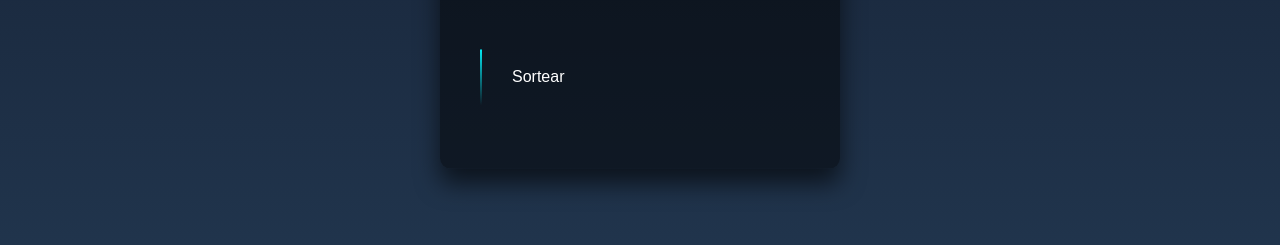
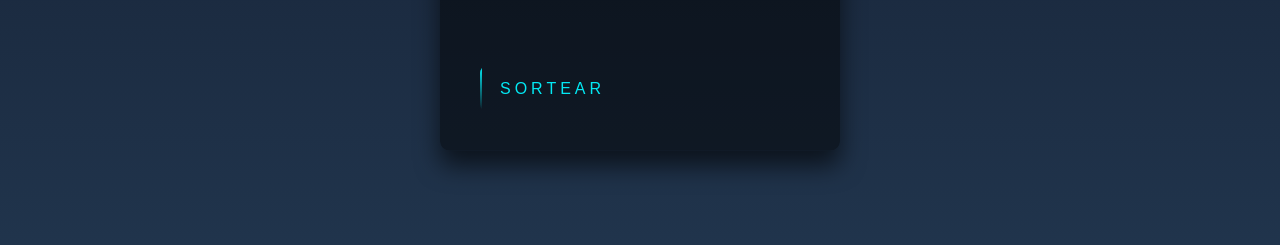
Before and after one commit to FelipeSousa366/Sorteio-de-paises, a plain HTML site: page index.html in a window 1280 px wide. Shown: the part 365-610 px from the top of the page. Drawn offline with nearby package versions, Linux system fonts and the light colour scheme.

Commit message:
Corrigindo defeito 4.0, agora vai

```diff
--- a/index.html
+++ b/index.html
@@ -18,13 +18,15 @@
                 <p id="texto" class="paragrafo"></p>
             </div>
 
-            <p id="btnp">
+           <button type="button" id="btnMensagem" class="btn">
                 <span></span>
                 <span></span>
                 <span></span>
                 <span></span>
-                <button type="button" id="btnMensagem" class="btn">Sortear</button>
-            </p>
+                Sortear
+
+            </button>
+
          </form>
     </div>
 </body>
--- a/src/css/style.css
+++ b/src/css/style.css
@@ -62,7 +62,7 @@ body {
   font-size: 12px;
 }
 
-.login-box form #btnp {
+.login-box form #btnMensagem {
   position: relative;
   display: inline-block;
   padding: 10px 20px;
@@ -76,7 +76,7 @@ body {
   letter-spacing: 4px
 }
 
-.login-box #btnp:hover {
+.login-box #btnMensagem:hover {
   background: #03e9f4;
   color: #fff;
   border-radius: 5px;
@@ -86,12 +86,12 @@ body {
               0 0 100px #03e9f4;
 }
 
-.login-box #btnp span {
+.login-box #btnMensagem span {
   position: absolute;
   display: block;
 }
 
-.login-box #btnp span:nth-child(1) {
+.login-box #btnMensagem span:nth-child(1) {
   top: 0;
   left: -100%;
   width: 100%;
@@ -109,7 +109,7 @@ body {
   }
 }
 
-.login-box #btnp span:nth-child(2) {
+.login-box #btnMensagem span:nth-child(2) {
   top: -100%;
   right: 0;
   width: 2px;
@@ -128,7 +128,7 @@ body {
   }
 }
 
-.login-box #btnp span:nth-child(3) {
+.login-box #btnMensagem span:nth-child(3) {
   bottom: 0;
   right: -100%;
   width: 100%;
@@ -147,7 +147,7 @@ body {
   }
 }
 
-.login-box #btnp span:nth-child(4) {
+.login-box #btnMensagem span:nth-child(4) {
   bottom: -100%;
   left: 0;
   width: 2px;
```
